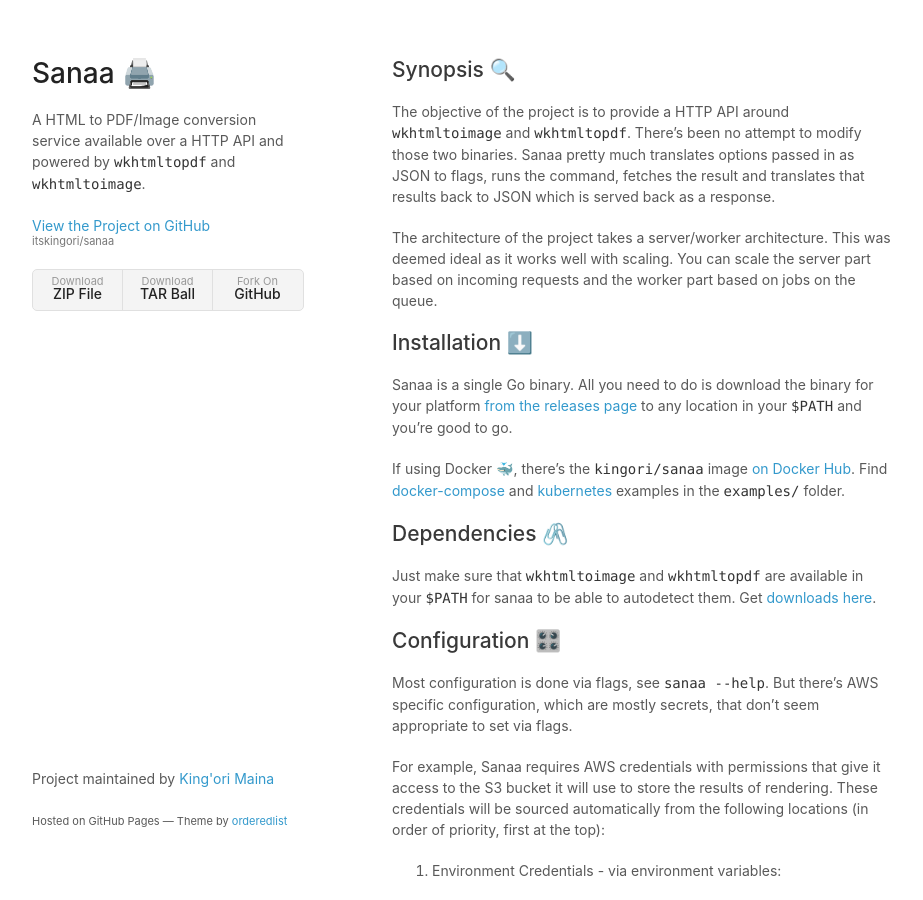
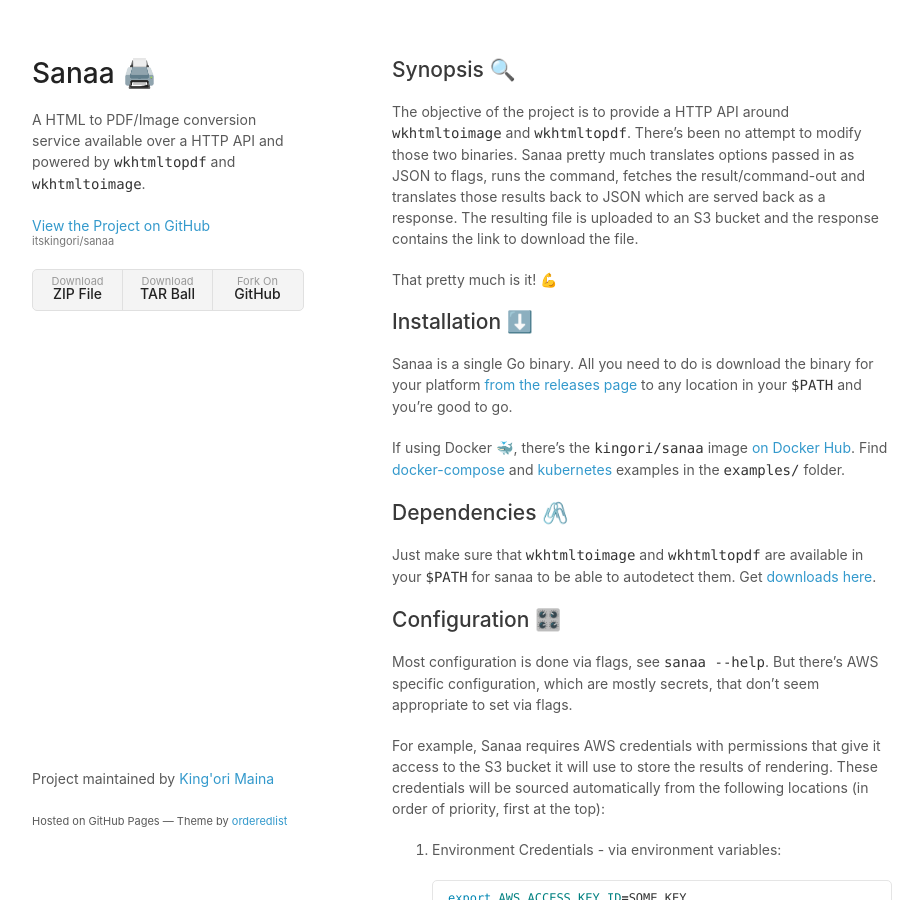
Before and after one commit to itskingori/sanaa, a Jekyll site: the page built from docs/index.md, in a window 1280 px wide and 900 px high. Shown: the whole window, without its empty margins (178-1101 px from the left). Built offline with Jekyll 4.4.1, drawn with Linux system fonts in a browser that asks for light colours.

Commit message:
Reword synopsis

```diff
--- a/docs/index.md
+++ b/docs/index.md
@@ -8,12 +8,11 @@
 The objective of the project is to provide a HTTP API around `wkhtmltoimage` and
 `wkhtmltopdf`. There's been no attempt to modify those two binaries. Sanaa
 pretty much translates options passed in as JSON to flags, runs the command,
-fetches the result and translates that results back to JSON which is served back
-as a response.
+fetches the result/command-out and translates those results back to JSON which
+are served back as a response. The resulting file is uploaded to an S3 bucket
+and the response contains the link to download the file.
 
-The architecture of the project takes a server/worker architecture. This was
-deemed ideal as it works well with scaling. You can scale the server part based
-on incoming requests and the worker part based on jobs on the queue.
+That pretty much is it! 💪
 
 ## Installation ⬇️
 
```
